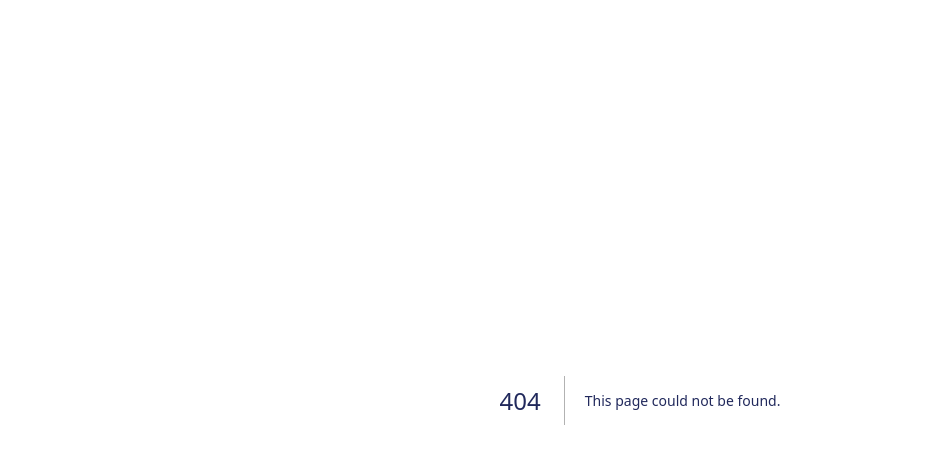
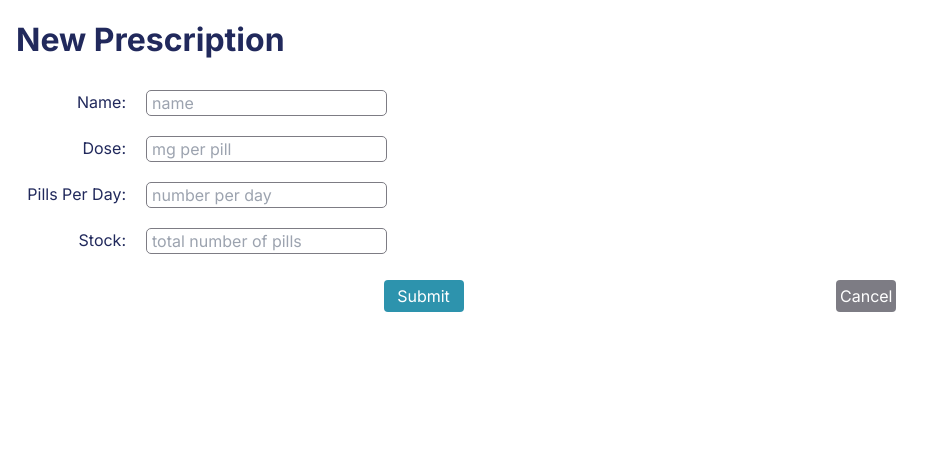
Before and after one commit to rufusbiggs/medicationTracker, a Next.js app: page /prescriptions/new in a window 1280 px wide. Before the commit this address had no page. Shown: the top 464 px of the page, without its empty margins (0-941 px from the left). Built offline with nearby package versions, Linux system fonts and the light colour scheme.

Commit message:
visually complete, need to add backend / functionality

```diff
--- a/app/components/AddPills.module.css
+++ b/app/components/AddPills.module.css
@@ -5,3 +5,35 @@
     padding: 5px;
     border-radius: 4px;
 }
+
+.formContainer {
+    display: flex;
+    flex-direction: column;
+}
+
+.input {
+    border-radius: 4px;
+    margin-bottom: 5px;
+}
+
+.saveCancel {
+    display: flex;
+    justify-content: right;
+    font-weight: bold;
+}
+
+.save {
+    background-color: #2D93AD;
+    color: white;
+    padding: 4px;
+    border-radius: 4px;
+    width: 80px;
+}
+
+.cancel {
+    background-color: #7D7C84;
+    color: white;
+    padding: 4px;
+    border-radius: 4px;
+    margin-left: 5px;
+}
--- a/app/components/AddPills.tsx
+++ b/app/components/AddPills.tsx
@@ -1,11 +1,32 @@
-import React from 'react'
+'use client'
+import React, { useState } from 'react'
 import styles from './AddPills.module.css'
 
 const AddPills = () => {
+
+    const [addStock, setAddStock] = useState(false);
+
+    const toggleAddPills = () => {
+        const toggleStock = addStock ? false : true;
+        setAddStock(toggleStock);
+    }
+
   return (
-    <>
-        <button className={styles.button}>+ Add to Stock</button>
-    </>
+    <div className={styles.formContainer}>
+        { (addStock) ?
+        <>
+            <input className={styles.input} placeholder="Enter Amount"></input>
+            <div className={styles.saveCancel}>
+                <button className={styles.save}>Add</button>
+                <button className={styles.cancel} onClick={toggleAddPills}>Cancel</button>
+            </div>
+        </>
+        :
+        <>
+            <button className={styles.button} onClick={toggleAddPills}>+ Add to Stock</button>
+        </>
+        }
+    </div>
   )
 }
 
--- a/app/components/Prescription.tsx
+++ b/app/components/Prescription.tsx
@@ -2,23 +2,9 @@ import React from 'react'
 import styles from './prescription.module.css'
 import AddPills from './AddPills'
 
-
-const PrescriptionCard = ({ drug }) => {
+const PrescriptionCard = ({ drug, runsOut }) => {
 
     const { name, dose, pillsPerDay, stock } = drug;
-
-    const calculateFutureDate = (daysToAdd: number): string => {
-        const today = new Date();
-        const futureDate = new Date(today);
-        futureDate.setDate(today.getDate() + daysToAdd);
-        const formattedDate = futureDate.toDateString();
-        return formattedDate;
-      }
-
-    const runsOut = (numPills: number, numPerDay: number) => {
-        const daysLeft = numPills / numPerDay;
-        return calculateFutureDate(daysLeft);
-    }
 
   return (
     <div className={styles.prescriptionContainer}>
@@ -35,7 +21,6 @@ const PrescriptionCard = ({ drug }) => {
                 <AddPills />
             </div>
         </div>
-
     </div>
   )
 }
--- a/app/globals.css
+++ b/app/globals.css
@@ -16,3 +16,25 @@ h1 {
   padding: 1rem;
   color: #21295C;
 }
+
+h3 {
+  display: flex;
+  justify-content: center;
+  margin: 0 1rem;
+  font-size: 1.5rem;
+  background-color: #F46036;
+  color: white;
+  padding: 0 10px;
+  border-radius: 5px;
+}
+
+.edit-link {
+  position: absolute;
+  background-color: #2D93AD;
+  padding: 10px;
+  margin-left: 1rem;
+  margin-top: 1rem;
+  font-weight: bold;
+  color: white;
+  border-radius: 5px;
+}
--- a/app/page.tsx
+++ b/app/page.tsx
@@ -1,12 +1,17 @@
 import { data } from '../services/data'
 import PrescriptionCard from './components/Prescription'
 import React from 'react'
+import { calculateFutureDate, daysLeft, runsOut } from '../services/functions'
+import Link from 'next/link'
+
+const PILL_DELIVERY_TIME = 4;
 
 interface Prescription {
   name: string,
   dose: number,
   pillsPerDay: number,
-  stock: number
+  stock: number,
+  prescribed: boolean
 }
 
 export default function Home() {
@@ -16,16 +21,26 @@ export default function Home() {
    * const data = await response.json()
   */
 
+  const daysUntilPillsRunOut : number[] = data.map(({ stock, pillsPerDay}) => {
+    return daysLeft(stock, pillsPerDay);
+  })
+  const daysUntilSoonestDate : number = Math.min(...daysUntilPillsRunOut);
+  const daysWithDelivery : number = daysUntilSoonestDate - PILL_DELIVERY_TIME;
+  const soonestDate : string = calculateFutureDate(daysWithDelivery);
+
+
   return (
     <>
       <header>
         <h1>Medication Tracker</h1>
+        <h3>Order Before {soonestDate}</h3>
       </header>
       <main>
         {data.map((drug : Prescription, index) =>
-          <PrescriptionCard key={`drug-${index}`} drug={drug} />
+          <PrescriptionCard key={`drug-${index}`} drug={drug} runsOut={runsOut}/>
         )}
       </main>
+      <Link className="edit-link" href='/prescriptions'>Edit Prescriptions</Link>
     </>
   )
 }
--- /dev/null
+++ b/app/prescriptions/new/page.module.css
@@ -0,0 +1,46 @@
+.formContainer {
+    display: flex;
+    flex-direction: column;
+    margin-left: 1rem;
+}
+
+.inputContainer {
+    display: flex;
+    justify-content: flex-start;
+    padding: 10px;
+}
+
+.label {
+    display: flex;
+    width: 100px;
+    justify-content: flex-end;
+}
+
+.input {
+    margin-left: 20px;
+    padding-left: 5px;
+    border: 1px solid #7D7C84;
+    border-radius: 5px;
+}
+
+.buttonContainer {
+    display: flex;
+    justify-content: space-evenly;
+    margin: 1rem;
+}
+
+.submit {
+    background-color: #2D93AD;
+    color: white;
+    padding: 4px;
+    border-radius: 4px;
+    width: 80px;
+}
+
+.cancel {
+    background-color: #7D7C84;
+    color: white;
+    padding: 4px;
+    border-radius: 4px;
+    margin-left: 5px;
+}
--- /dev/null
+++ b/app/prescriptions/new/page.tsx
@@ -0,0 +1,34 @@
+import React from 'react'
+import styles from './page.module.css'
+
+const newPrescription = () => {
+  return (
+    <div>
+        <h1>New Prescription</h1>
+        <form className={styles.formContainer}>
+            <div className={styles.inputContainer}>
+                <label className={styles.label} >Name:</label>
+                <input className={styles.input} placeholder="name"></input>
+            </div>
+            <div className={styles.inputContainer}>
+                <label className={styles.label} >Dose:</label>
+                <input className={styles.input} placeholder="mg per pill"></input>
+            </div>
+            <div className={styles.inputContainer}>
+                <label className={styles.label} >Pills Per Day:</label>
+                <input className={styles.input} placeholder="number per day"></input>
+            </div>
+            <div className={styles.inputContainer}>
+                <label className={styles.label}>Stock:</label>
+                <input className={styles.input} placeholder="total number of pills"></input>
+            </div>
+        </form>
+        <div className={styles.buttonContainer}>
+            <button type="submit" className={styles.submit}>Submit</button>
+            <button className={styles.cancel}>Cancel</button>
+        </div>
+    </div>
+  )
+}
+
+export default newPrescription
--- /dev/null
+++ b/app/prescriptions/page.module.css
@@ -0,0 +1,32 @@
+.prescriptionContainer {
+    background-color: #C8E4E8;
+    border-radius: 10px;
+    margin: 1rem;
+    padding: 0.75rem;
+    display:flex;
+    justify-content: space-between;
+  }
+
+.drugName {
+    font-weight: bold;
+    font-size: 1.3rem;
+}
+
+.remove {
+    background-color: #7D7C84;
+    color: white;
+    padding: 4px;
+    border-radius: 4px;
+    height: 30px;
+}
+
+.newLink {
+    position: absolute;
+    background-color: #2D93AD;
+    padding: 10px;
+    margin-left: 1rem;
+    margin-top: 1rem;
+    font-weight: bold;
+    color: white;
+    border-radius: 5px;
+  }
--- /dev/null
+++ b/app/prescriptions/page.tsx
@@ -0,0 +1,32 @@
+'use client';
+import { data } from '../../services/data'
+import React from 'react'
+import styles from './page.module.css'
+import Link from 'next/link'
+
+const editPrescriptions = () => {
+
+  const removePrescription = () => {
+    // set prescribed to false in database
+  }
+
+
+  return (
+    <>
+      <h1>Prescriptions</h1>
+      {data.map((drug, index) => {return (
+        <div key={`prescription${index}`} className={styles.prescriptionContainer}>
+          <div>
+            <h2 className={styles.drugName}>{drug.name} {drug.dose}mg</h2>
+            <p>{drug.pillsPerDay} pill{(drug.pillsPerDay > 1) ? 's' : ''} per day</p>
+          </div>
+          <button className={styles.remove} onClick={removePrescription}>Remove</button>
+        </div>
+        )}
+      )}
+      <Link className={styles.newLink} href='./prescriptions/new'>New Prescription</Link>
+    </>
+  )
+}
+
+export default editPrescriptions
--- /dev/null
+++ b/services/functions.tsx
@@ -0,0 +1,23 @@
+
+export const calculateFutureDate = (daysToAdd: number): string => {
+    const today = new Date();
+    const futureDate = new Date();
+    futureDate.setDate(today.getDate() + daysToAdd);
+    const day = futureDate.getDate();
+    const month = futureDate.toLocaleString('default', { month: 'short' });
+    const year = futureDate.getFullYear();
+
+    return `${day} ${month} ${year}`;
+}
+
+export const daysLeft = (numPills: number, numPerDay: number) : number => {
+    const daysLeft = numPills / numPerDay;
+
+    return daysLeft;
+}
+
+export const runsOut = (numPills: number, numPerDay: number) : string => {
+    const days = daysLeft(numPills, numPerDay);
+
+    return calculateFutureDate(days);
+}
```
Also changed, not shown: services/data.tsx (+12 -7 lines).
